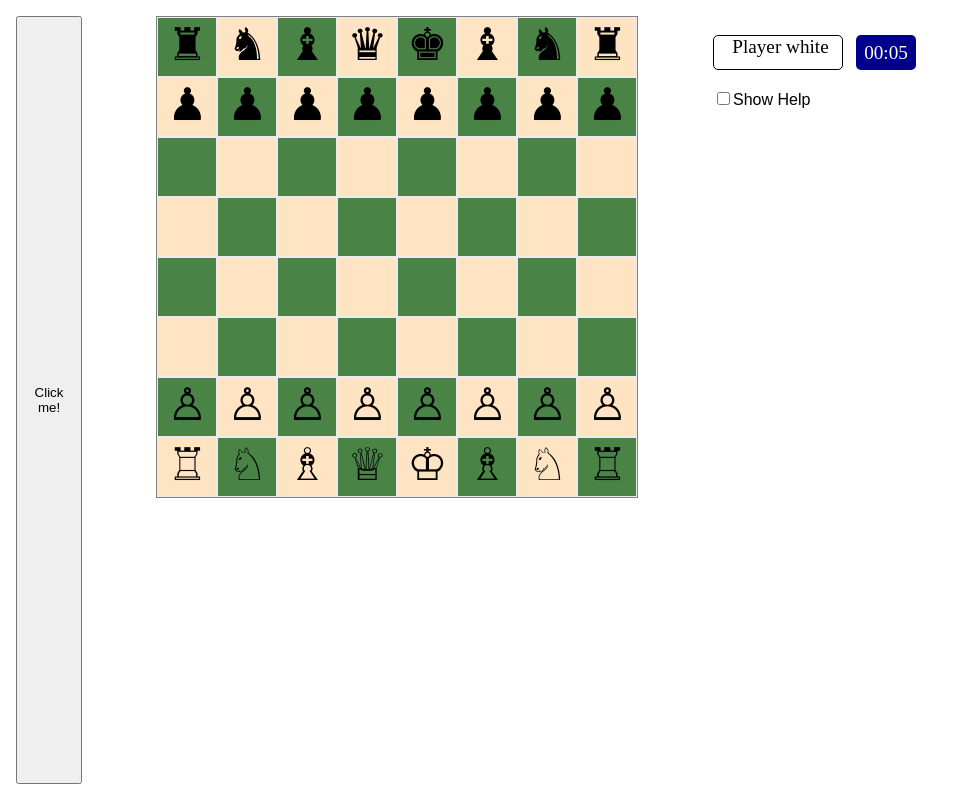
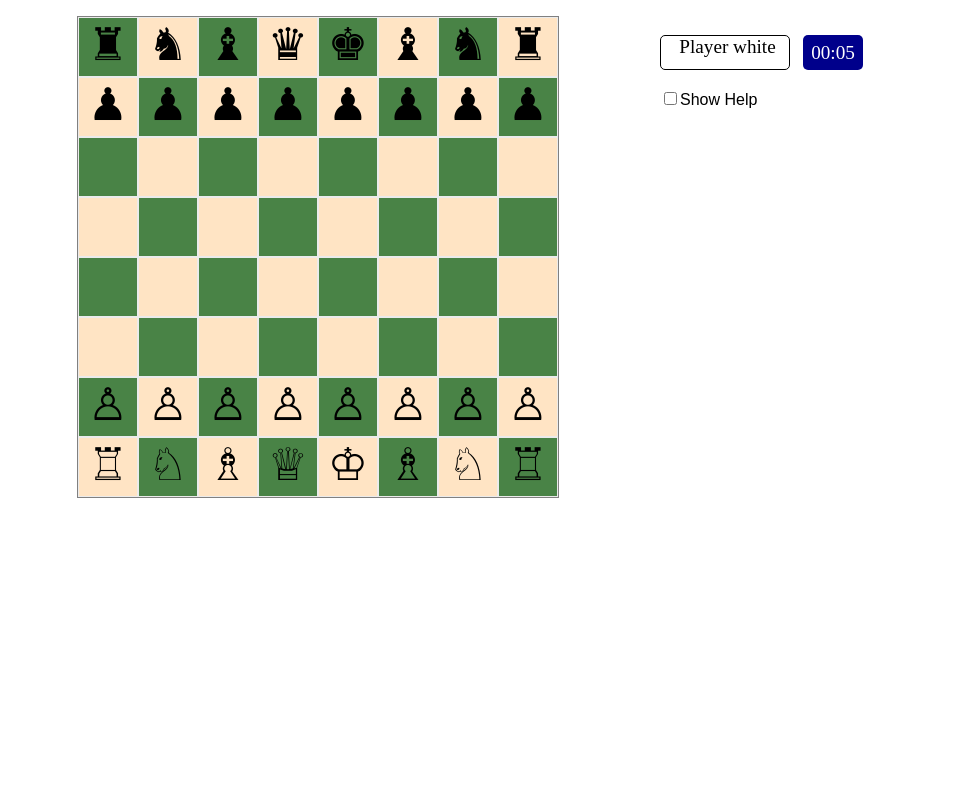
Before and after one commit to franciscocgue/chessdrez, a React app: page / in a window 1280 px wide. Shown: the whole page, without its empty margins (0-963 px from the left). Built offline with nearby package versions, Linux system fonts and the light colour scheme; a web font is replaced by a local one.

Commit message:
mock-response to test server api commented out

```diff
--- a/src/client/components/Game.tsx
+++ b/src/client/components/Game.tsx
@@ -46,7 +46,17 @@ const Game = () => {
                 gameCtx.onDragExitBoard();
             }}
         >
-            <button onClick={async () => {
+            <div className={styles.board}>
+                <Board />
+            </div>
+            <div className={styles.config}>
+                <div className={styles.nowplaying}><div className={`${styles[gameCtx.playing]}`}><p className={styles.player}>{'Player ' + gameCtx.playing}</p></div><p key={gameCtx.playing} title="Current move's time" className={styles.timer}>{secondsToInterval(playTime)}</p></div>
+                <input id='shadowToggle' name='shadowToggle' type={'checkbox'} onChange={() => gameCtx.onToggleShadow()} />
+                <label title='Highlight possible moves' htmlFor='shadowToggle'>Show Help</label>
+                <EatenOnes color={'black'} />
+                <EatenOnes color={'white'} />
+            </div>
+            {/* <button onClick={async () => {
                 const response = await fetch(
                     'http://localhost:8080/mock-response',
                     {
@@ -63,17 +73,7 @@ const Game = () => {
                     console.log(data)
                 }
 
-            }}>Click me!</button>
-            <div className={styles.board}>
-                <Board />
-            </div>
-            <div className={styles.config}>
-                <div className={styles.nowplaying}><div className={`${styles[gameCtx.playing]}`}><p className={styles.player}>{'Player ' + gameCtx.playing}</p></div><p key={gameCtx.playing} title="Current move's time" className={styles.timer}>{secondsToInterval(playTime)}</p></div>
-                <input id='shadowToggle' name='shadowToggle' type={'checkbox'} onChange={() => gameCtx.onToggleShadow()} />
-                <label title='Highlight possible moves' htmlFor='shadowToggle'>Show Help</label>
-                <EatenOnes color={'black'} />
-                <EatenOnes color={'white'} />
-            </div>
+            }}>Click me!</button> */}
         </div>
     )
 };
```
